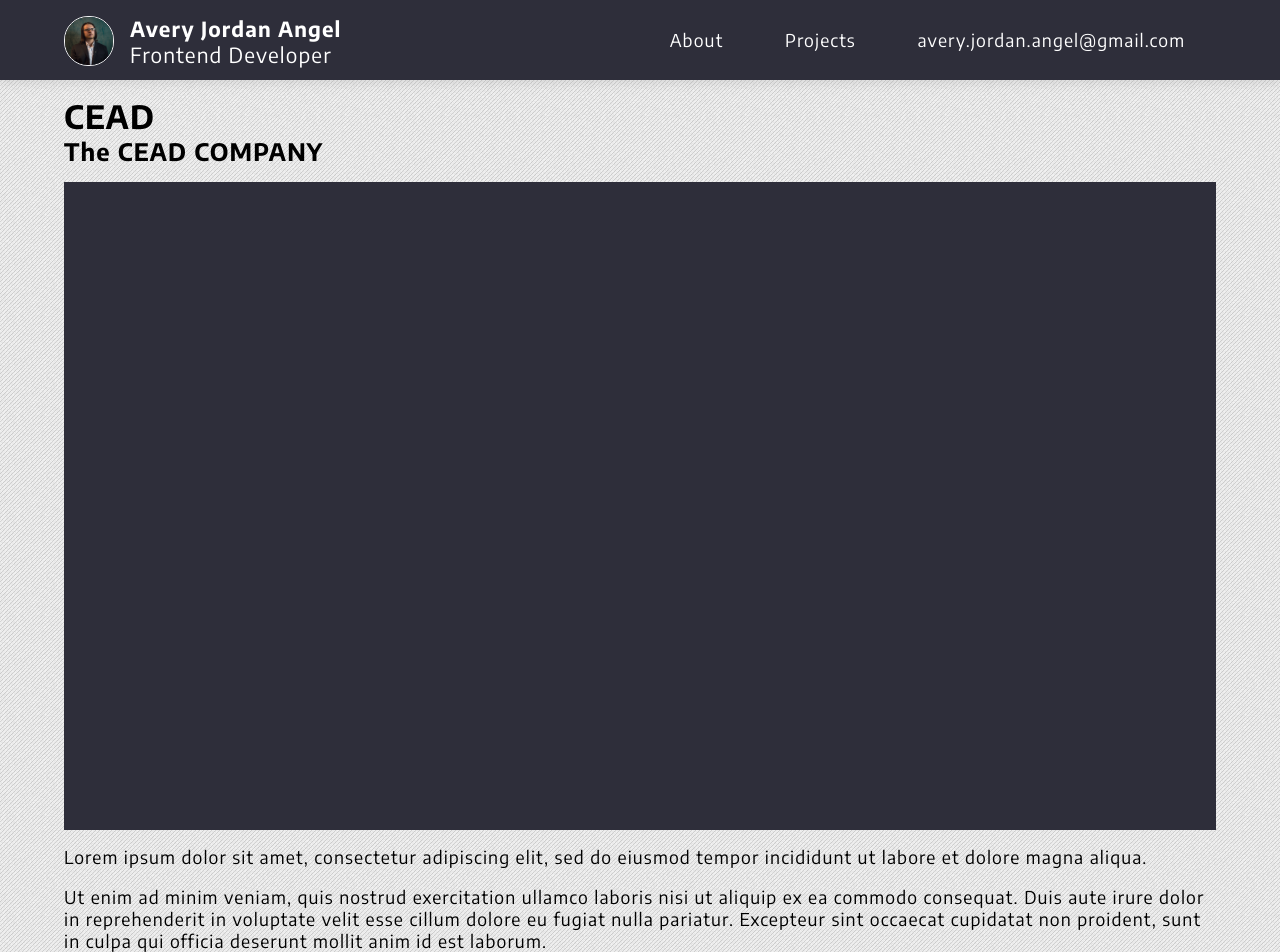
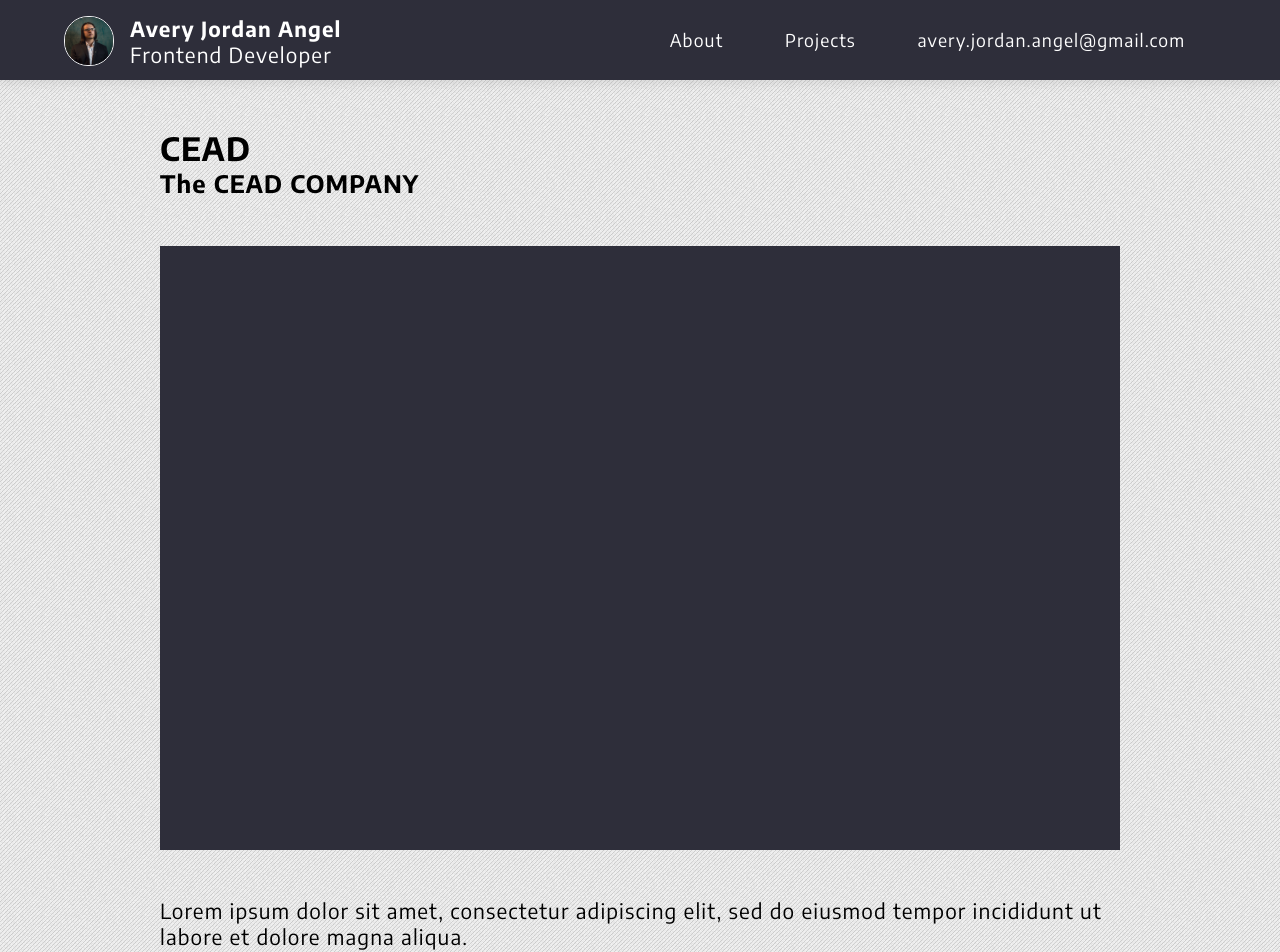
Before and after one commit to McKibbN/my-website, a React (Create React App) app: page /projects in a window 1280 px wide. Shown: the top 952 px of the page. Built offline with nearby package versions, Linux system fonts and the light colour scheme.

Commit message:
Footer Elements Designed

```diff
--- a/src/App.css
+++ b/src/App.css
@@ -155,8 +155,8 @@ h4 {
 }
 
 .menuContain {
-  height: 5vh;
-  width: 5vh;
+  height: 4.5vh;
+  width: 4.5vh;
   display: flex;
   justify-content: center;
   align-items: center;
@@ -166,7 +166,7 @@ h4 {
 
 .menuContain:hover,
 .menuContain:focus {
-  background-color: #000000
+  background-color: #212223
 }
 
 .menu {
@@ -537,9 +537,6 @@ h4 {
 
 /* mobileView */
 
-.projectContain-Mobile {
-}
-
 .projectContainTitle {
   padding-bottom: 1em;
   align-self: flex-start;
@@ -786,6 +783,7 @@ h4 {
 
 .skillListBackground {
   width: 90vw;
+  max-width: 500px;
   margin: 0 auto;
   padding: 2em 0;
   display: flex;
@@ -807,6 +805,7 @@ h4 {
 
 .skillContain {
   width: 90vw;
+  max-width: 500px;
   padding-bottom: 1em;
   display: flex;
   flex-direction: column;
@@ -866,6 +865,8 @@ h4 {
 }
 
 .contactTitle, .contactDetails {
+  width: 90vw;
+  max-width: 500px;
   color: #ffffff;
   padding-bottom: 1em;
 }
@@ -963,6 +964,11 @@ h4 {
     grid-template-rows: 1fr 3fr auto;
   }
 
+  .contactDetails {
+    max-width: none;
+    width: 35vw
+  }
+
   .input {
     width: 33vw;
     padding: .75em 1vw
@@ -1001,32 +1007,134 @@ h4 {
 .projectViewBackground {
   width: 90vw;
   align-self: center;
-  padding: 1em 0;
+  padding: 2em 0;
 }
 
 .projectImg {
   width: 90vw;
   min-height: 50.625vw;
   background-color: #2E2E3A;
-  margin: 1em 0 0 0;
+  margin: 2em 0 0 0;
 }
 
 .projectImgMain {
-  margin: 1em 0;
+  margin: 2em 0;
 }
 
-.projectBody h4{
+.projectBody {
+  margin: 2em 0;
+}
+
+.projectBody h3{
   margin-bottom: 1em;
 }
 
-.projectBody h4:last-child{
+.projectBody h3:last-child{
   margin-bottom: 0;
+}
+
+@media screen and (min-width: 1024px) and (orientation: landscape){
+  .projectViewBackground {
+    width: 75vw;
+    padding: 3em 0;
+  }
+
+  .projectImg {
+    width: 75vw;
+    min-height: 42.1875vw;
+    padding: 2em 0;
+  }
+
+  .projectImgMain {
+    margin: 3em 0;
+  }
+
+  .projectBody {
+    margin: 3em 0;
+  }
+
+  .projectBody h3{
+    margin-bottom: 2em;
+  }
 }
 
 /* Footer */
 
 .footerBackground {
   width: 100vw;
+  display: flex;
+  flex-direction: column;
+  align-items: center
+}
+
+.splashSVG {
+  margin-bottom: -4px;
+}
+
+.footerLinkBackground {
+  width: inherit;
+  background-color: #2E2E3A;
+  display: flex;
+  flex-direction: column;
+  align-items: center;
+  padding: 1em 0;
+}
+
+.footerContain {
+  align-self: center;
+  width: 90vw;
+}
+
+.footerContain h2,
+.footerContain h3 {
+  color: #f1f2f3;
+  margin-bottom: 1em
+}
+
+.footerLinkContain {
+  color: #f1f2f388;
+}
+
+.footerLinkContain :last-child {
+  margin-bottom: 0
+}
+
+.footerLink:hover,
+.footerLink:focus{
+  color: #f1f2f3bb;
+  text-decoration: underline;
+}
+
+.footerLinkContain > * {
+  margin-bottom: .6em
+}
+
+.footerLinkContain:last-child {
+  margin-bottom: 0
+}
+
+.footerInnerContain {
+  width: 70vw;
+  margin: 2em 0;
+  display: flex;
+  justify-content: space-between;
+}
+
+.cr {
+  color: #f1f2f344;
+  text-align: right;
+}
+
+@media screen and (min-width: 768px){
+
+  .footerContain {
+    width: 75vw;
+  }
+
+  .recatchContain,
+  .footerInnerContain {
+    width: 37.5vw;
+  }
 }
 
 /* Shared attributes */
--- a/src/Components/Footer.js
+++ b/src/Components/Footer.js
@@ -6,6 +6,30 @@ function Footer() {
   return (
     <div className="footerBackground">
       <img className='splashSVG' src={IsoBuildings} alt='IsoBuildings'/>
+      <div className='footerLinkBackground'>
+        <div className='footerContain'>
+          <div className='footerLinkContain recatchContain'>
+            <h2>Avery Jordan Angel</h2>
+            <h4 className='fade contactLink'>avery.jordan.angel@gmail.com</h4>
+            <h4>Lorem ipsum dolor sit amet, consectetur adipiscing elit, sed do eiusmod tempor incididunt ut labore et dolore magna aliqua. Ut enim ad minim veniam</h4>
+          </div>
+          <div className='footerInnerContain'>
+            <div className='footerLinkContain'>
+              <h3>Menu</h3>
+              <h4 className='fade footerLink'>About</h4>
+              <h4 className='fade footerLink'>Projects</h4>
+              <h4 className='fade footerLink'>Contact</h4>
+            </div>
+            <div className='footerLinkContain'>
+              <h3>Online</h3>
+              <h4 className='fade footerLink'>Github</h4>
+              <h4 className='fade footerLink'>LinkedIn</h4>
+              <h4 className='fade footerLink'>Twitter</h4>
+            </div>
+          </div>
+            <h4 className='cr'>Copyright Avery Jordan Angel 2019 ©</h4>
+        </div>
+      </div>
     </div>
   );
 }
--- a/src/Components/ProjectDetailContent.js
+++ b/src/Components/ProjectDetailContent.js
@@ -22,8 +22,8 @@ class ProjectDetailContent extends React.Component {
             <div className='projectImg projectImgMain'>
             </div>
             <div className='projectBody'>
-              <h4>Lorem ipsum dolor sit amet, consectetur adipiscing elit, sed do eiusmod tempor incididunt ut labore et dolore magna aliqua.</h4>
-              <h4>Ut enim ad minim veniam, quis nostrud exercitation ullamco laboris nisi ut aliquip ex ea commodo consequat. Duis aute irure dolor in reprehenderit in voluptate velit esse cillum dolore eu fugiat nulla pariatur. Excepteur sint occaecat cupidatat non proident, sunt in culpa qui officia deserunt mollit anim id est laborum.</h4>
+              <h3>Lorem ipsum dolor sit amet, consectetur adipiscing elit, sed do eiusmod tempor incididunt ut labore et dolore magna aliqua.</h3>
+              <h3>Ut enim ad minim veniam, quis nostrud exercitation ullamco laboris nisi ut aliquip ex ea commodo consequat. Duis aute irure dolor in reprehenderit in voluptate velit esse cillum dolore eu fugiat nulla pariatur. Excepteur sint occaecat cupidatat non proident, sunt in culpa qui officia deserunt mollit anim id est laborum.</h3>
             </div>
             <div className='projectImgContain'>
               <div className='projectImg'>
@@ -49,8 +49,8 @@ class ProjectDetailContent extends React.Component {
             <div className='projectImg projectImgMain'>
             </div>
             <div className='projectBody'>
-              <h4>Lorem ipsum dolor sit amet, consectetur adipiscing elit, sed do eiusmod tempor incididunt ut labore et dolore magna aliqua.</h4>
-              <h4>Ut enim ad minim veniam, quis nostrud exercitation ullamco laboris nisi ut aliquip ex ea commodo consequat. Duis aute irure dolor in reprehenderit in voluptate velit esse cillum dolore eu fugiat nulla pariatur. Excepteur sint occaecat cupidatat non proident, sunt in culpa qui officia deserunt mollit anim id est laborum.</h4>
+              <h3>Lorem ipsum dolor sit amet, consectetur adipiscing elit, sed do eiusmod tempor incididunt ut labore et dolore magna aliqua.</h3>
+              <h3>Ut enim ad minim veniam, quis nostrud exercitation ullamco laboris nisi ut aliquip ex ea commodo consequat. Duis aute irure dolor in reprehenderit in voluptate velit esse cillum dolore eu fugiat nulla pariatur. Excepteur sint occaecat cupidatat non proident, sunt in culpa qui officia deserunt mollit anim id est laborum.</h3>
             </div>
             <div className='projectImgContain'>
               <div className='projectImg'>
@@ -76,8 +76,8 @@ class ProjectDetailContent extends React.Component {
             <div className='projectImg projectImgMain'>
             </div>
             <div className='projectBody'>
-              <h4>Lorem ipsum dolor sit amet, consectetur adipiscing elit, sed do eiusmod tempor incididunt ut labore et dolore magna aliqua.</h4>
-              <h4>Ut enim ad minim veniam, quis nostrud exercitation ullamco laboris nisi ut aliquip ex ea commodo consequat. Duis aute irure dolor in reprehenderit in voluptate velit esse cillum dolore eu fugiat nulla pariatur. Excepteur sint occaecat cupidatat non proident, sunt in culpa qui officia deserunt mollit anim id est laborum.</h4>
+              <h3>Lorem ipsum dolor sit amet, consectetur adipiscing elit, sed do eiusmod tempor incididunt ut labore et dolore magna aliqua.</h3>
+              <h3>Ut enim ad minim veniam, quis nostrud exercitation ullamco laboris nisi ut aliquip ex ea commodo consequat. Duis aute irure dolor in reprehenderit in voluptate velit esse cillum dolore eu fugiat nulla pariatur. Excepteur sint occaecat cupidatat non proident, sunt in culpa qui officia deserunt mollit anim id est laborum.</h3>
             </div>
             <div className='projectImgContain'>
               <div className='projectImg'>
@@ -103,8 +103,8 @@ class ProjectDetailContent extends React.Component {
             <div className='projectImg projectImgMain'>
             </div>
             <div className='projectBody'>
-              <h4>Lorem ipsum dolor sit amet, consectetur adipiscing elit, sed do eiusmod tempor incididunt ut labore et dolore magna aliqua.</h4>
-              <h4>Ut enim ad minim veniam, quis nostrud exercitation ullamco laboris nisi ut aliquip ex ea commodo consequat. Duis aute irure dolor in reprehenderit in voluptate velit esse cillum dolore eu fugiat nulla pariatur. Excepteur sint occaecat cupidatat non proident, sunt in culpa qui officia deserunt mollit anim id est laborum.</h4>
+              <h3>Lorem ipsum dolor sit amet, consectetur adipiscing elit, sed do eiusmod tempor incididunt ut labore et dolore magna aliqua.</h3>
+              <h3>Ut enim ad minim veniam, quis nostrud exercitation ullamco laboris nisi ut aliquip ex ea commodo consequat. Duis aute irure dolor in reprehenderit in voluptate velit esse cillum dolore eu fugiat nulla pariatur. Excepteur sint occaecat cupidatat non proident, sunt in culpa qui officia deserunt mollit anim id est laborum.</h3>
             </div>
             <div className='projectImgContain'>
               <div className='projectImg'>
@@ -130,8 +130,8 @@ class ProjectDetailContent extends React.Component {
             <div className='projectImg projectImgMain'>
             </div>
             <div className='projectBody'>
-              <h4>Lorem ipsum dolor sit amet, consectetur adipiscing elit, sed do eiusmod tempor incididunt ut labore et dolore magna aliqua.</h4>
-              <h4>Ut enim ad minim veniam, quis nostrud exercitation ullamco laboris nisi ut aliquip ex ea commodo consequat. Duis aute irure dolor in reprehenderit in voluptate velit esse cillum dolore eu fugiat nulla pariatur. Excepteur sint occaecat cupidatat non proident, sunt in culpa qui officia deserunt mollit anim id est laborum.</h4>
+              <h3>Lorem ipsum dolor sit amet, consectetur adipiscing elit, sed do eiusmod tempor incididunt ut labore et dolore magna aliqua.</h3>
+              <h3>Ut enim ad minim veniam, quis nostrud exercitation ullamco laboris nisi ut aliquip ex ea commodo consequat. Duis aute irure dolor in reprehenderit in voluptate velit esse cillum dolore eu fugiat nulla pariatur. Excepteur sint occaecat cupidatat non proident, sunt in culpa qui officia deserunt mollit anim id est laborum.</h3>
             </div>
             <div className='projectImgContain'>
               <div className='projectImg'>
@@ -157,8 +157,8 @@ class ProjectDetailContent extends React.Component {
             <div className='projectImg projectImgMain'>
             </div>
             <div className='projectBody'>
-              <h4>Lorem ipsum dolor sit amet, consectetur adipiscing elit, sed do eiusmod tempor incididunt ut labore et dolore magna aliqua.</h4>
-              <h4>Ut enim ad minim veniam, quis nostrud exercitation ullamco laboris nisi ut aliquip ex ea commodo consequat. Duis aute irure dolor in reprehenderit in voluptate velit esse cillum dolore eu fugiat nulla pariatur. Excepteur sint occaecat cupidatat non proident, sunt in culpa qui officia deserunt mollit anim id est laborum.</h4>
+              <h3>Lorem ipsum dolor sit amet, consectetur adipiscing elit, sed do eiusmod tempor incididunt ut labore et dolore magna aliqua.</h3>
+              <h3>Ut enim ad minim veniam, quis nostrud exercitation ullamco laboris nisi ut aliquip ex ea commodo consequat. Duis aute irure dolor in reprehenderit in voluptate velit esse cillum dolore eu fugiat nulla pariatur. Excepteur sint occaecat cupidatat non proident, sunt in culpa qui officia deserunt mollit anim id est laborum.</h3>
             </div>
             <div className='projectImgContain'>
               <div className='projectImg'>
--- a/src/Components/ProjectView.js
+++ b/src/Components/ProjectView.js
@@ -12,11 +12,8 @@ class ProjectView extends React.Component {
 
   render() {
     return (
-      <div className='projectViewBackground'>
+      <div className='fade projectViewBackground'>
         <ProjectDetailContent project={this.state.projectContent}/>
-        <div className='projectChangeContain'>
-          <h3>Next Project</h3>
-        </div>
       </div>
     )
   }
```
Also changed, not shown: src/Assets/iso.svg.
